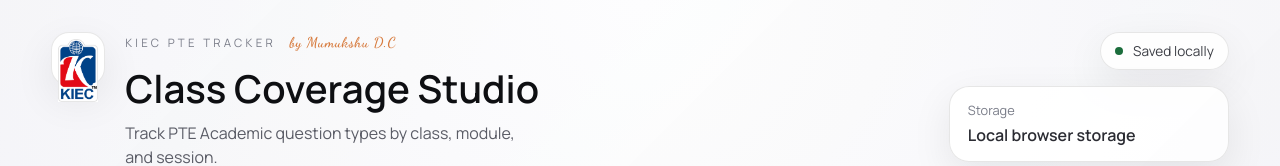
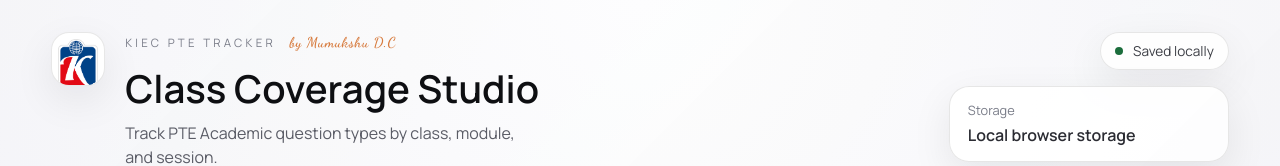
Before and after one commit to scuba3198/pte-class-coverage, a React (Vite) app: page / in a window 1280 px wide. Shown: the top 166 px of the page. Built offline with nearby package versions, Linux system fonts and the light colour scheme.

Commit message:
Constrain header logo inside its container

```diff
--- a/src/App.css
+++ b/src/App.css
@@ -31,12 +31,14 @@
   place-items: center;
   box-shadow: var(--shadow-soft);
   padding: 6px;
+  overflow: hidden;
 }
 
 .brand-mark img {
   width: 100%;
   height: 100%;
   object-fit: contain;
+  display: block;
 }
 .brand-overline {
   text-transform: uppercase;
```
